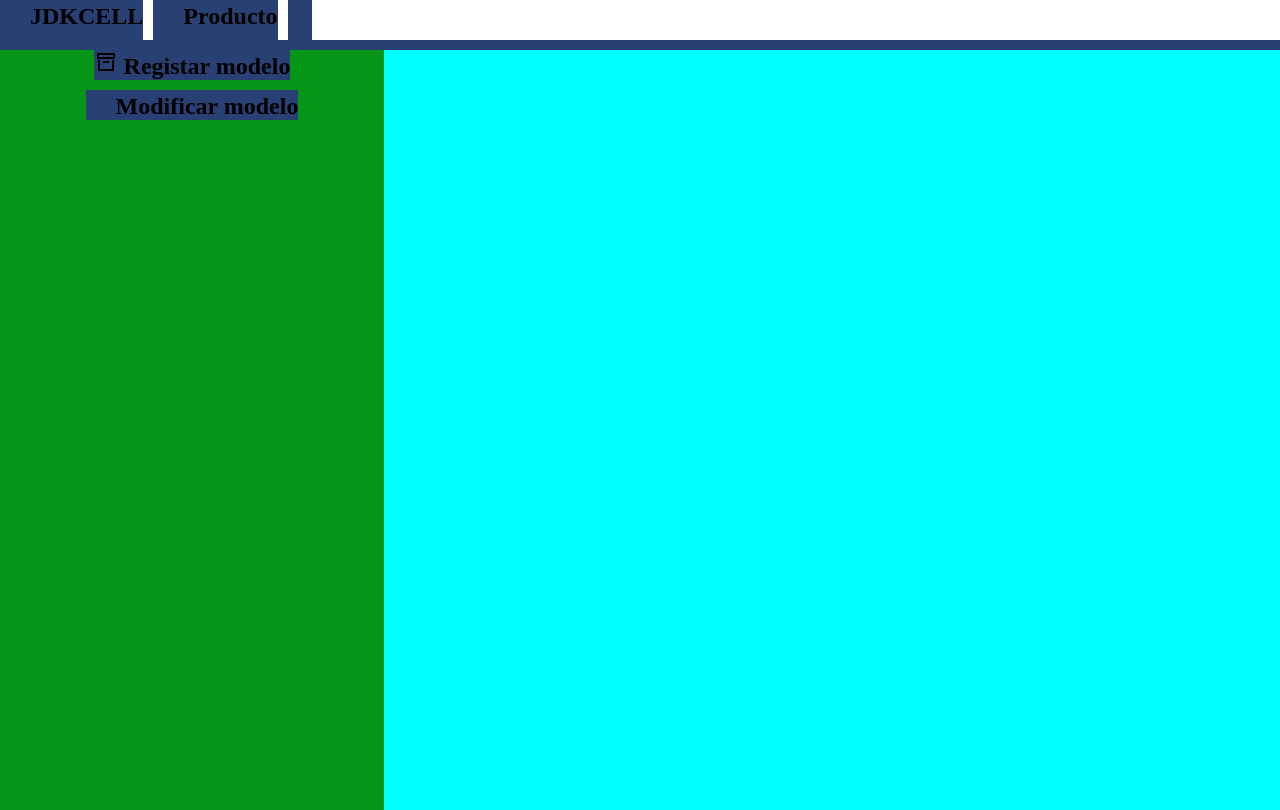
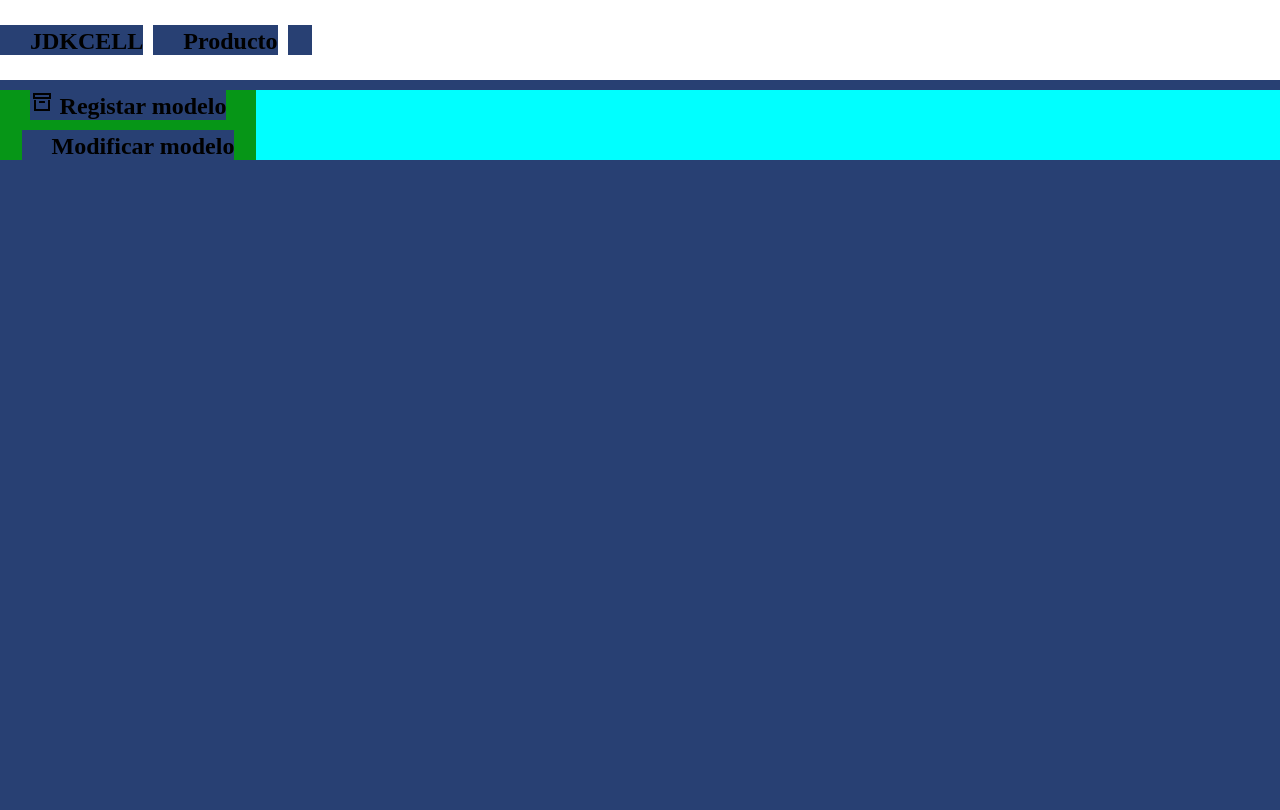
Before and after one commit to nnpqo/Ingenieria-De-Software, a React (Create React App) app in the folder cliente/: page / in a window 1280 px wide. Built offline with nearby package versions, Linux system fonts and the light colour scheme.

Commit message:
implentando flex box

```diff
--- a/cliente/src/estilos/app.css
+++ b/cliente/src/estilos/app.css
@@ -5,17 +5,9 @@
     gap: 10px;
 }
 
-.cabecera-container {
-    display: flex;
-    flex-direction: row;
-    width: 100vh;
-    height: 120px;
-    background-color: white;
-}
-
 .ventana-principal{
     display: flex;
     background-color: aqua;
     width: 100%;
-    height: 95dvh;
+    height: 95dhv;
 }
--- a/cliente/src/estilos/cabecera.css
+++ b/cliente/src/estilos/cabecera.css
@@ -2,5 +2,6 @@
     background-color: white;
     display: flex;
     gap: 10px;
-    height: 5vh;
+    height: 10vh;
+    align-items:  center;
 }
--- a/cliente/src/estilos/menu.css
+++ b/cliente/src/estilos/menu.css
@@ -4,8 +4,8 @@
     align-items: center;
     gap: 10px;
     background-color: rgb(6, 150, 23);
-    width:30%;
+    width:15%;
     top: 110px;
-    min-width: 30%;
-    max-width: 30%;
+    min-width: 20%;
+    max-width: 20%;
 }
```
